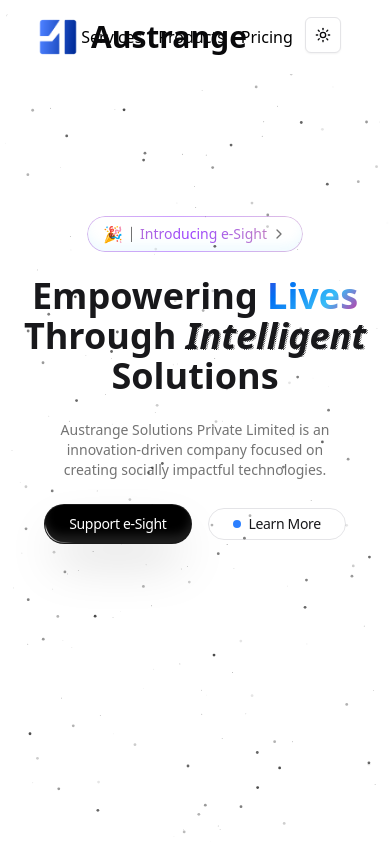
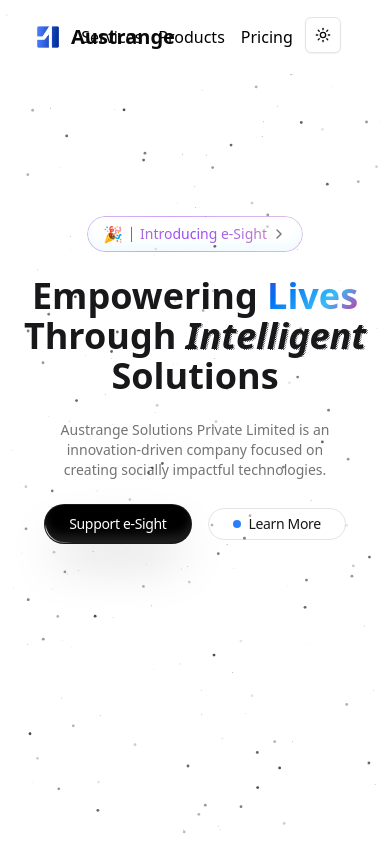
Before and after one commit to austrange/austrange, a Next.js app: page / in a window 390 px wide. Built offline with nearby package versions, Linux system fonts and the light colour scheme.

Commit message:
fix: update logo and link styles for responsive design

```diff
--- a/src/components/Navbar/Navbar.tsx
+++ b/src/components/Navbar/Navbar.tsx
@@ -27,12 +27,12 @@
         <div className="absolute left-8 z-50 flex items-center justify-center ">
           <Image
             src={"/Austrange Logo.png"}
-            className="dark:invert"
+            className="dark:invert md:w-[50px] md:h-[50px] w-[30px] h-[30px]"
             alt="Austrange Logo"
             width={"50"}
             height={"50"}
           />
-          <Link href="/" className="text-3xl  font-bold px-2">
+          <Link href="/" className="md:text-3xl text-xl  font-bold px-2">
             Austrange
           </Link>
         </div>
```
